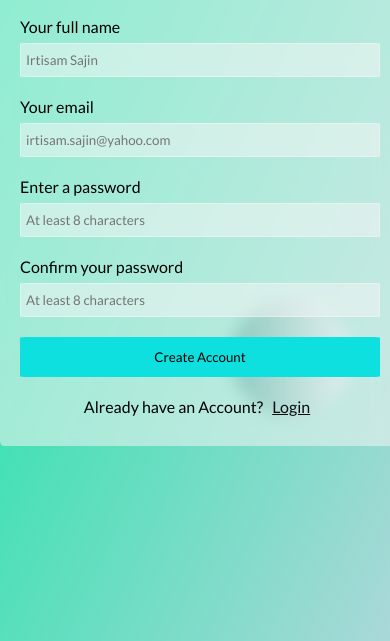
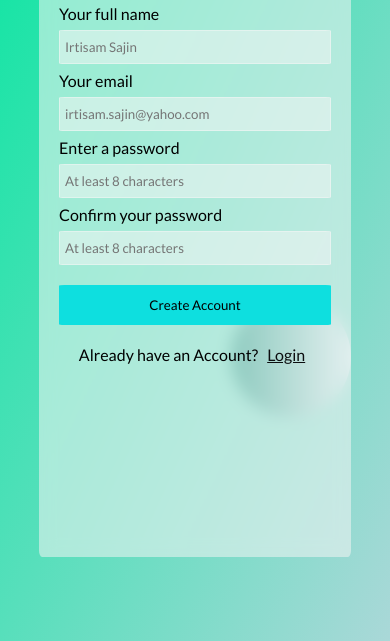
Before and after one commit to IrtisamSajin/SignUp-CSS-Project, a plain HTML site: page index.html in a window 390 px wide. Shown: the part 203-844 px from the top of the page. Drawn offline with Linux system fonts and the light colour scheme.

Commit message:
Version 1.0 -- added mobile responsiveness

```diff
--- a/style.css
+++ b/style.css
@@ -96,3 +96,14 @@ footer a:hover{
     top:500px;
     right: 10%;
 }
+
+@media (max-width:480px){
+    .innerBox{
+        width: 80%;
+        height: 78%;
+    }
+
+    main p{
+        margin:5px 0 5px;
+    }
+}
```
